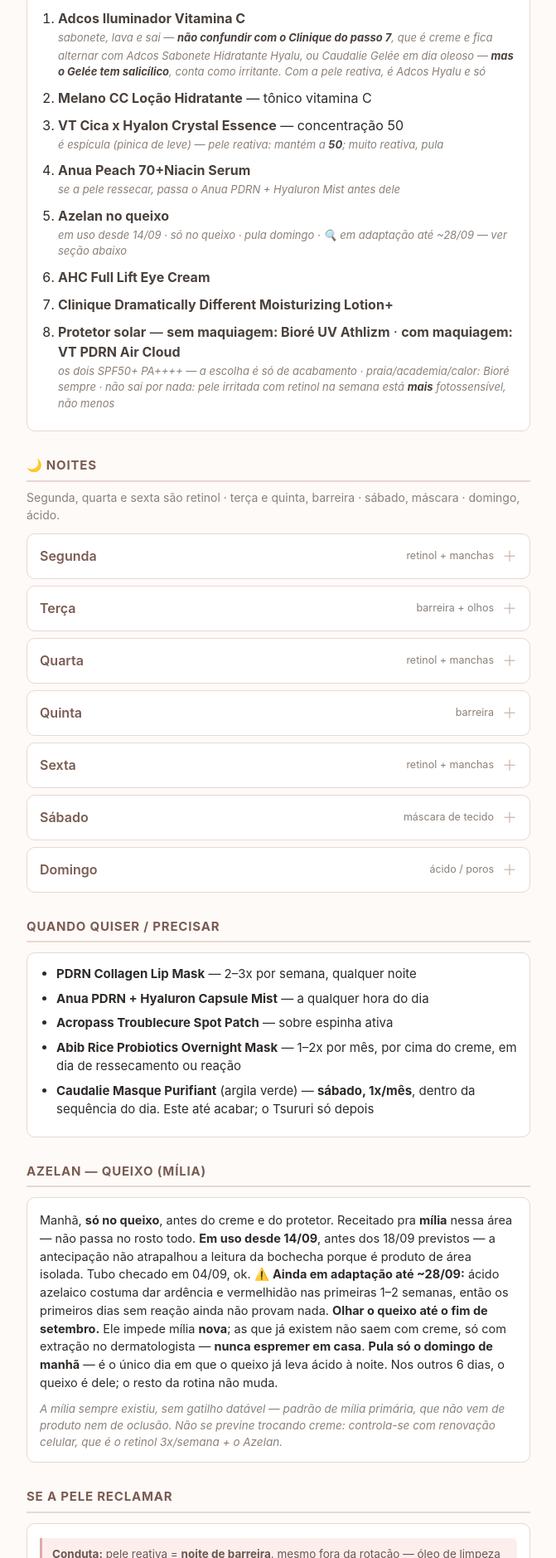
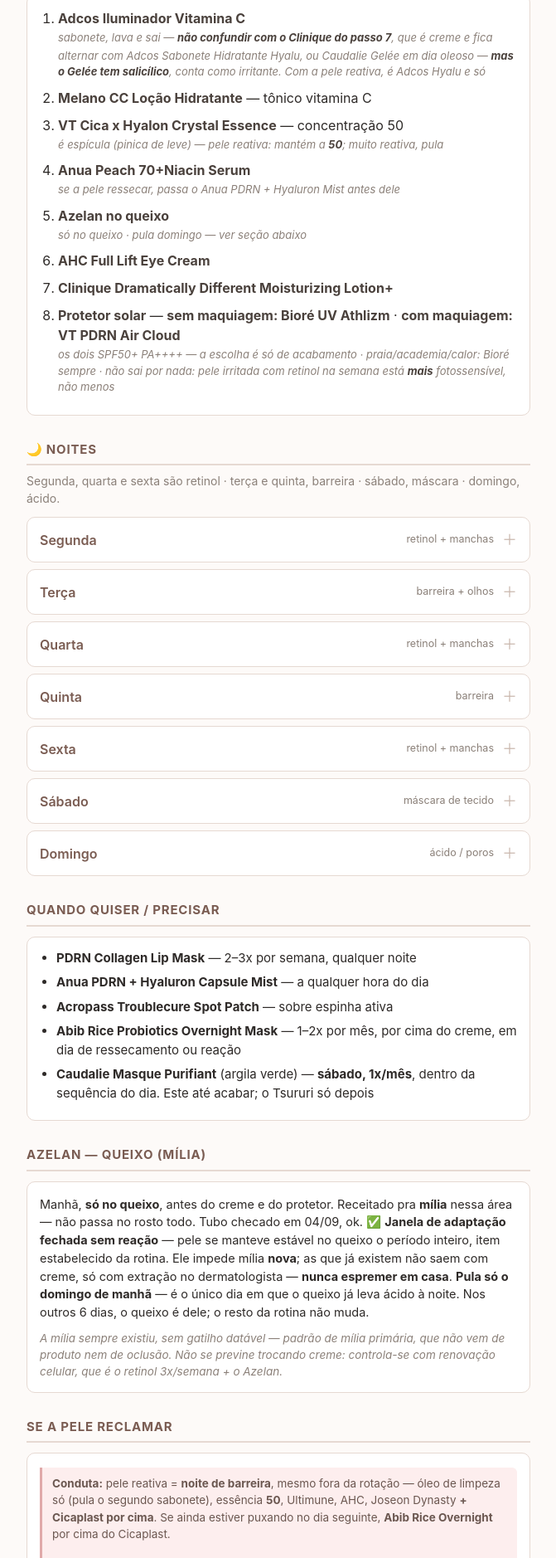
Before and after one commit to camivbraz/rotina, a plain HTML site: page index.html in a window 1280 px wide. Shown: the part 159-2037 px from the top of the page at 83% size, without its empty margins (304-975 px from the left). Drawn offline with Linux system fonts and the light colour scheme.

Commit message:
Remove janelas de adaptacao vencidas (Azelan, retinol) ja fechadas sem reacao

```diff
--- a/index.html
+++ b/index.html
@@ -67,7 +67,7 @@
   <li><strong>Melano CC Loção Hidratante</strong> — tônico vitamina C</li>
   <li><strong>VT Cica x Hyalon Crystal Essence</strong> — concentração 50<span class="alt">é espícula (pinica de leve) — pele reativa: mantém a <strong>50</strong>; muito reativa, pula</span></li>
   <li><strong>Anua Peach 70+Niacin Serum</strong><span class="alt">se a pele ressecar, passa o Anua PDRN + Hyaluron Mist antes dele</span></li>
-  <li><strong>Azelan no queixo</strong><span class="alt">em uso desde 14/09 · só no queixo · pula domingo · 🔍 em adaptação até ~28/09 — ver seção abaixo</span></li>
+  <li><strong>Azelan no queixo</strong><span class="alt">só no queixo · pula domingo — ver seção abaixo</span></li>
   <li><strong>AHC Full Lift Eye Cream</strong></li>
   <li><strong>Clinique Dramatically Different Moisturizing Lotion+</strong></li>
   <li><strong>Protetor solar</strong> — <strong>sem maquiagem: Bioré UV Athlizm</strong> · <strong>com maquiagem: VT PDRN Air Cloud</strong><span class="alt">os dois SPF50+ PA++++ — a escolha é só de acabamento · praia/academia/calor: Bioré sempre · não sai por nada: pele irritada com retinol na semana está <strong>mais</strong> fotossensível, não menos</span></li>
@@ -208,7 +208,7 @@
 
 <h2>Azelan — queixo (mília)</h2>
 <div class="fixo">
-<p style="font-size:14.5px;margin:12px 0 0">Manhã, <strong>só no queixo</strong>, antes do creme e do protetor. Receitado pra <strong>mília</strong> nessa área — não passa no rosto todo. <strong>Em uso desde 14/09</strong>, antes dos 18/09 previstos — a antecipação não atrapalhou a leitura da bochecha porque é produto de área isolada. Tubo checado em 04/09, ok. ⚠️ <strong>Ainda em adaptação até ~28/09:</strong> ácido azelaico costuma dar ardência e vermelhidão nas primeiras 1–2 semanas, então os primeiros dias sem reação ainda não provam nada. <strong>Olhar o queixo até o fim de setembro.</strong> Ele impede mília <strong>nova</strong>; as que já existem não saem com creme, só com extração no dermatologista — <strong>nunca espremer em casa</strong>. <strong>Pula só o domingo de manhã</strong> — é o único dia em que o queixo já leva ácido à noite. Nos outros 6 dias, o queixo é dele; o resto da rotina não muda.</p>
+<p style="font-size:14.5px;margin:12px 0 0">Manhã, <strong>só no queixo</strong>, antes do creme e do protetor. Receitado pra <strong>mília</strong> nessa área — não passa no rosto todo. Tubo checado em 04/09, ok. ✅ <strong>Janela de adaptação fechada sem reação</strong> — pele se manteve estável no queixo o período inteiro, item estabelecido da rotina. Ele impede mília <strong>nova</strong>; as que já existem não saem com creme, só com extração no dermatologista — <strong>nunca espremer em casa</strong>. <strong>Pula só o domingo de manhã</strong> — é o único dia em que o queixo já leva ácido à noite. Nos outros 6 dias, o queixo é dele; o resto da rotina não muda.</p>
 <p style="font-size:13.5px;color:#8b8079;font-style:italic;margin:10px 0 0">A mília sempre existiu, sem gatilho datável — padrão de mília primária, que não vem de produto nem de oclusão. Não se previne trocando creme: controla-se com renovação celular, que é o retinol 3x/semana + o Azelan.</p>
 </div>
 
```
